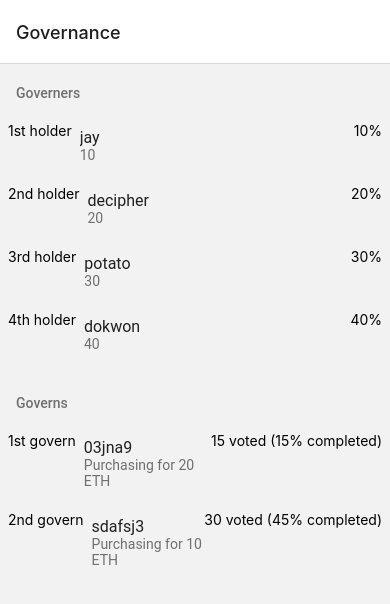
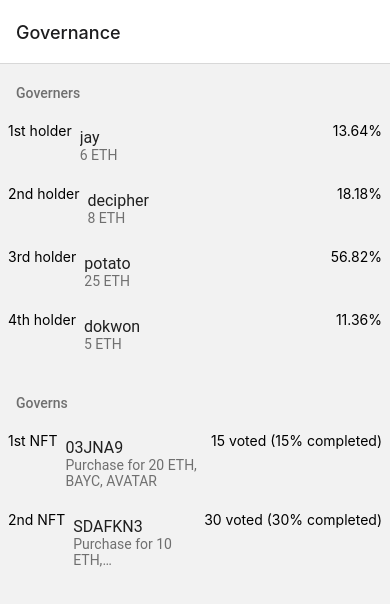
Before and after one commit to swc0620/enft_dao_management_app, a React Native app: screen /Governance in a window 390 px wide. Shown: the top 604 px of the page. Built offline with nearby package versions, Linux system fonts and the light colour scheme.

Commit message:
3rd, minor probs fixed

```diff
--- a/App.tsx
+++ b/App.tsx
@@ -1,6 +1,5 @@
-import { StatusBar } from "expo-status-bar";
 import React from "react";
-import { StyleSheet, Text, ScrollView } from "react-native";
+import { StyleSheet } from "react-native";
 import { Provider as PaperProvider } from "react-native-paper";
 import { NavigationContainer } from "@react-navigation/native";
 import { createNativeStackNavigator } from "@react-navigation/native-stack";
--- a/src/components/GovernList.tsx
+++ b/src/components/GovernList.tsx
@@ -1,5 +1,5 @@
 import React from "react";
-import { StyleSheet, Text, View } from "react-native";
+import { Text } from "react-native";
 import { List } from "react-native-paper";
 
 type GovernListProp = {
@@ -8,29 +8,31 @@ type GovernListProp = {
   price: number;
   votes: number;
   approveRate: number;
+  project : string;
+  type : string;
 };
 
 export default function GovernList(props: GovernListProp) {
-  const { index, nftId, price, votes, approveRate } = props;
+  const { index, nftId, price, votes, approveRate, project, type } = props;
   return (
     <List.Item
 
       title={`${nftId}`}
-      description ={`Purchasing for ${price} ETH`}
+      description ={`Purchase for ${price} ETH,\n${project}, ${type}`}
       left={(props) => (
         <>
           {
             (index % 10 == 1) &&
-            <Text>{index}st govern</Text>}
+            <Text>{index}st NFT</Text>}
           {
             (index % 10 == 2) &&
-            <Text>{index}nd govern</Text>}
+            <Text>{index}nd NFT</Text>}
           {
             (index % 10 == 3) &&
-            <Text>{index}rd govern</Text>}
+            <Text>{index}rd NFT</Text>}
           {
             (index % 10 > 3) &&
-            <Text>{index}th govern</Text>}
+            <Text>{index}th NFT</Text>}
         </>
       )}
       right={(props) => (
--- a/src/components/GovernerList.tsx
+++ b/src/components/GovernerList.tsx
@@ -1,5 +1,5 @@
 import React from "react";
-import { StyleSheet, Text, View } from "react-native";
+import { Text } from "react-native";
 import { List } from "react-native-paper";
 
 type GovernerListProp = {
@@ -15,7 +15,7 @@ export default function GovernerList(props: GovernerListProp) {
     <List.Item
 
       title={`${telegramId}`}
-      description ={share}
+      description ={`${share} ETH`}
       left={(props) => (
         <>
           {
@@ -34,7 +34,7 @@ export default function GovernerList(props: GovernerListProp) {
       )}
       right={(props) => (
         <>
-          <Text>{`${shareportion*100}%`}</Text>
+          <Text>{`${(shareportion*100).toFixed(2)}%`}</Text>
         </>
       )}
     />
--- a/src/pages/Govern.tsx
+++ b/src/pages/Govern.tsx
@@ -1,6 +1,5 @@
-import { StatusBar } from "expo-status-bar";
 import React from "react";
-import { StyleSheet, Text, ScrollView } from "react-native";
+import { StyleSheet, ScrollView } from "react-native";
 import GovernerList from "../components/GovernerList";
 import GovernList from "../components/GovernList";
 import { List } from "react-native-paper";
@@ -8,36 +7,41 @@ import { List } from "react-native-paper";
 const governerDummy = [
   {
     telegramId: "jay",
-    share: 10,
+    share: 6,
   },
   {
     telegramId: "decipher",
-    share: 20,
+    share: 8,
   },
   {
     telegramId: "potato",
-    share: 30,
+    share: 25,
   },
   {
     telegramId: "dokwon",
-    share: 40,
+    share: 5,
   },
 ];
 
-const totalShare = 100;
+const totalShare = 44;
 
 const governDummy = [
   {
-    nftId: "03jna9",
+    nftId: "03JNA9",
     price: 20,
     votes: 15,
     approveRate: 15,
+    project:'BAYC',
+    type:'AVATAR'
   },
   {
-    nftId: "sdafsj3",
+    nftId: "SDAFKN3",
     price: 10,
     votes: 30,
-    approveRate: 45,
+    approveRate: 30,
+    project:'Decentraland',
+    type:'LAND'
+
   },
 ];
 
@@ -61,7 +65,7 @@ export default function Govern() {
       </ScrollView>
       <ScrollView>
         <List.Section style={{ justifyContent: "center" }}>
-          <List.Subheader> Governs</List.Subheader>
+          <List.Subheader>Governs</List.Subheader>
             {governDummy.map((v, i) => {
               return (
                 <GovernList
@@ -70,6 +74,8 @@ export default function Govern() {
                   price={v.price}
                   votes={v.votes}
                   approveRate={v.approveRate}
+                  project = {v.project}
+                  type = {v.type}
                 />
               );
             })}
```
